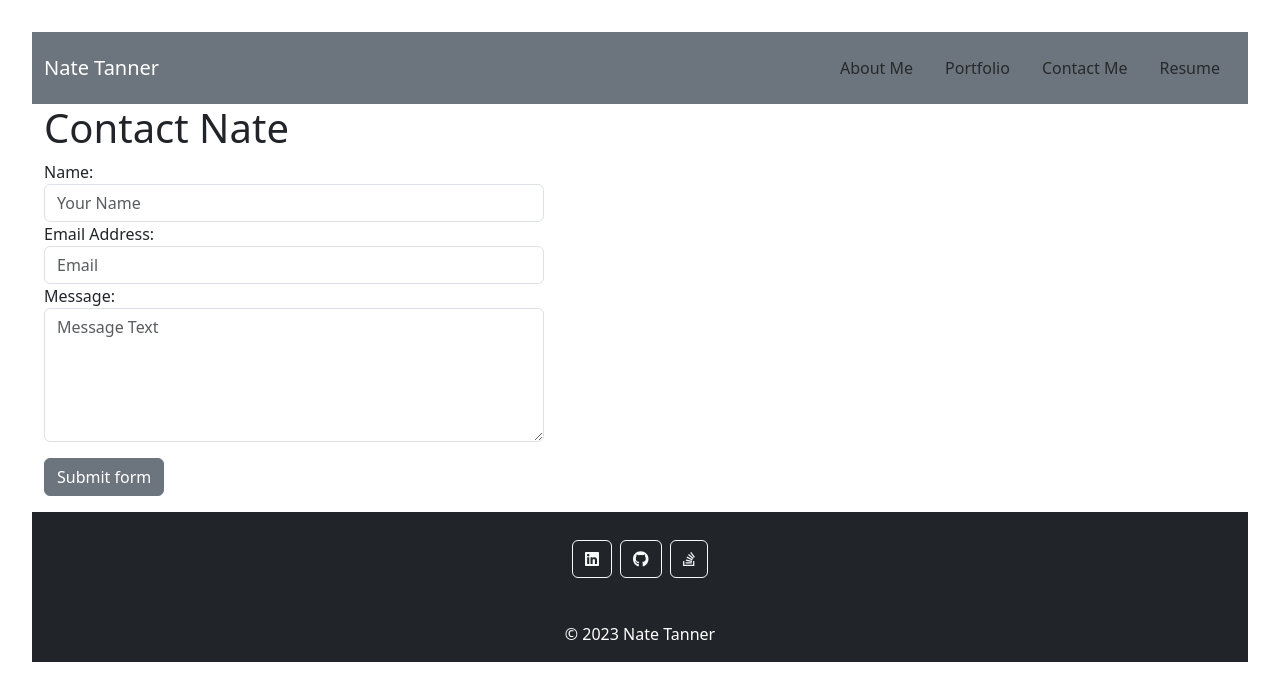
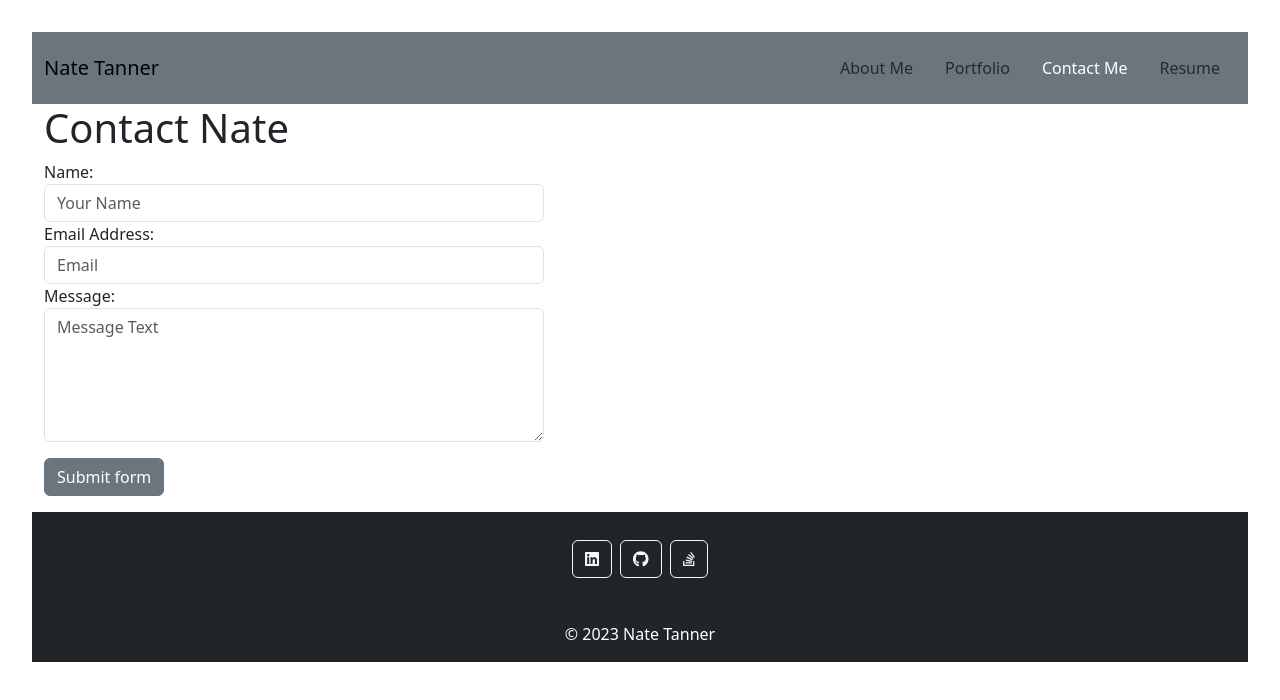
Before and after one commit to tannernd/Mod-20-React-Portfolio, a React (Vite) app: page /contact in a window 1280 px wide. Shown: the top 700 px of the page. Built offline with nearby package versions, Linux system fonts and the light colour scheme.

Commit message:
fixing nav highlight when going directly to page

```diff
--- a/src/components/Header.jsx
+++ b/src/components/Header.jsx
@@ -4,7 +4,8 @@ import Navigation from './Navigation';
 
 
 export default function Header() {
-    const [currentPage, setCurrentPage] = useState('home');
+    const [currentPage, setCurrentPage] = useState(window.location.pathname.split("/")[1] || 'home');
+    console.log(window.location.pathname.split("/"));
     const handlePageChange = (page) => setCurrentPage(page);
     return (
 
```
